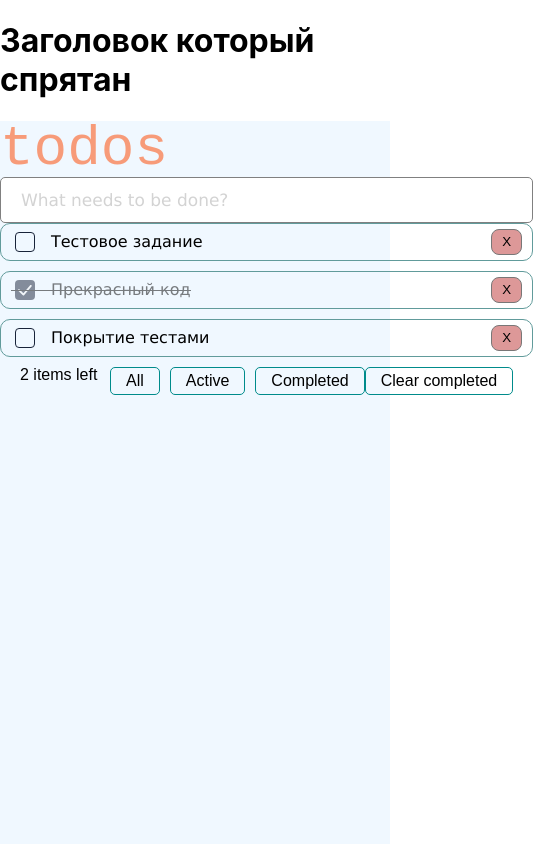
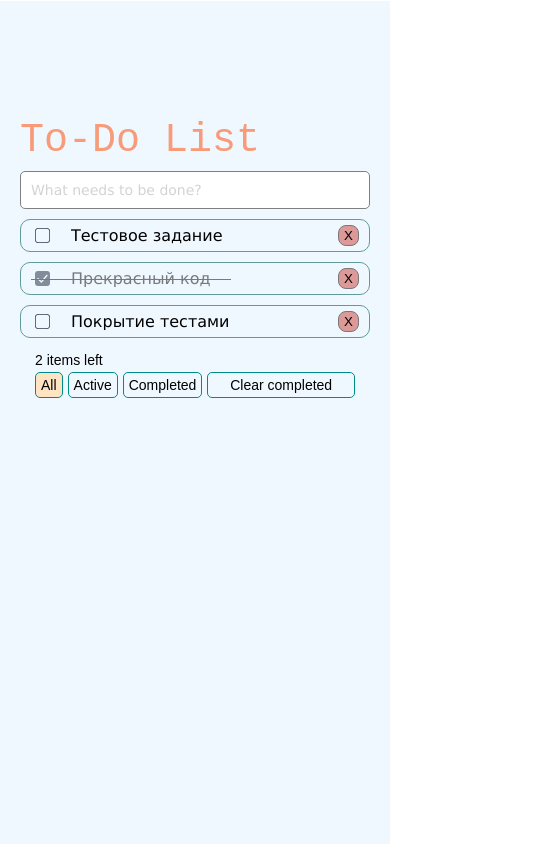
Before and after one commit to LSD237/to-do-app, a React (Create React App) app: page / in a window 390 px wide. Shown: the whole page, 533 px wide, since content can reach past the window. Built offline with nearby package versions, Linux system fonts and the light colour scheme.

Commit message:
feat: add media-queries

```diff
--- a/src/components/App/App.module.css
+++ b/src/components/App/App.module.css
@@ -2,6 +2,14 @@
   display: flex;
   flex-direction: column;
   min-height: 100vh;
+}
+
+.header__hiddenTitle {
+  margin: 0;
+  width: 1px;
+  height: 1px;
+  overflow: hidden;
+  clip: rect(0 0 0 0);
 }
 
 .content {
@@ -11,5 +19,22 @@
 }
 
 .todoSection {
+  box-sizing: border-box;
+  padding: 120px 0 0 0;
   width: 100%;
+  display: flex;
+  justify-items: center;
 }
+
+.todoWidget {
+  box-sizing: border-box;
+  padding: 0 50px;
+  margin: 0 auto;
+  max-width: 800px;
+}
+
+@media screen and (max-width: 650px) {
+  .todoWidget {
+    padding: 0 20px;
+  }
+}
--- a/src/components/App/App.tsx
+++ b/src/components/App/App.tsx
@@ -5,11 +5,11 @@ function App() {
   return (
     <div className={styles.app}>
       <header className={styles.header}>
-        <h1>Заголовок который спрятан</h1>
+        <h1 className={styles.header__hiddenTitle}>Приложение "Список дел"</h1>
       </header>
       <div className={styles.content}>
         <section aria-label='Список дел' className={styles.todoSection}>
-          <ToDoWidget label='todos' className={styles.todoWidget} />
+          <ToDoWidget label='To-Do List' className={styles.todoWidget} />
         </section>
       </div>
     </div>
--- a/src/components/ToDoWidget/ToDoWidget.module.css
+++ b/src/components/ToDoWidget/ToDoWidget.module.css
@@ -2,9 +2,11 @@
   display: flex;
   flex-direction: column;
   width: 100%;
+  gap: 10px 0;
 }
 
 .label {
+  word-wrap: break-word;
   font-family: 'Courier New', Courier, monospace;
   font-weight: 300;
   font-style: normal;
@@ -13,3 +15,9 @@
   margin: 0;
   color: rgb(247, 155, 121);
 }
+
+@media screen and (max-width: 650px) {
+  .label {
+    font-size: 2.5rem;
+  }
+}
--- a/src/components/ToDoWidget/ToDoWidget.tsx
+++ b/src/components/ToDoWidget/ToDoWidget.tsx
@@ -46,7 +46,7 @@ const ToDoWidget: FC<IToDoWidgetProps> = ({ label, className, ...props }) => {
       <h2 className={styles.label}>{label}</h2>
       <ToDoForm setToDo={setTodos} />
       <ToDoList todos={todos} changeHandler={handleChangeItemState} removeHandler={handleRemoveItem} filter={filter} />
-      <ToDoControlPanel clearHandler={handleClearCompleted} filterHandler={handleSetFilter} counter={counter}/>
+      <ToDoControlPanel clearHandler={handleClearCompleted} filterHandler={handleSetFilter} counter={counter} activeFilter={filter}/>
     </div>
   );
 };
--- a/src/components/ToDoWidget/components/ToDoControlPanel/ToDoControlPanel.module.css
+++ b/src/components/ToDoWidget/components/ToDoControlPanel/ToDoControlPanel.module.css
@@ -44,6 +44,10 @@
   transition: background-color .3s linear;
 }
 
+.panel__btn_active {
+  background-color: #ffe4c4;
+}
+
 .panel__btn:hover {
   background-color: #ffe4c4;
 }
@@ -51,3 +55,33 @@
 .panel__btn:active {
   transform: scale(0.985);
 }
+
+@media screen and (max-width: 650px) {
+  .panel {
+    grid-template-columns: 70px max-content max-content;
+  }
+
+  .panel__btnWrapper {
+    gap: 0 5px;
+  }
+
+  .panel__btn {
+    padding: 5px;
+    font-size: 0.875rem;
+  }
+
+  .panel__counter {
+    font-size: 0.875rem;
+  }
+}
+
+@media screen and (max-width: 450px) {
+  .panel {
+  grid-template-areas:
+  'counter counter'
+  'filters remove';
+  grid-template-columns: 1fr 1fr;
+  gap: 5px 5px;
+  padding: 5px 15px;
+  }
+}
--- a/src/components/ToDoWidget/components/ToDoControlPanel/ToDoControlPanel.props.ts
+++ b/src/components/ToDoWidget/components/ToDoControlPanel/ToDoControlPanel.props.ts
@@ -3,6 +3,7 @@ import { DetailedHTMLProps, HTMLAttributes } from 'react';
 
 export interface IToDoControlPanelProps extends DetailedHTMLProps<HTMLAttributes<HTMLDivElement>, HTMLDivElement> {
   counter: number;
+  activeFilter: ToDoFilters;
   clearHandler: () => void;
   filterHandler: (filter: ToDoFilters) => void;
 }
--- a/src/components/ToDoWidget/components/ToDoControlPanel/ToDoControlPanel.tsx
+++ b/src/components/ToDoWidget/components/ToDoControlPanel/ToDoControlPanel.tsx
@@ -4,17 +4,33 @@ import styles from './ToDoControlPanel.module.css';
 import { IToDoControlPanelProps } from './ToDoControlPanel.props';
 import { ToDoFilters } from '../../../../utils/types';
 
-const ToDoControlPanel: FC<IToDoControlPanelProps> = ({ filterHandler, counter, clearHandler, className, ...props }) => (
+const ToDoControlPanel: FC<IToDoControlPanelProps> = ({
+  filterHandler,
+  activeFilter,
+  counter,
+  clearHandler,
+  className,
+  ...props
+}) => (
   <div className={cx(styles.panel, className)} {...props}>
     <span className={styles.panel__counter}>{counter} items left</span>
     <div className={styles.panel__btnWrapper}>
-      <button className={styles.panel__btn} onClick={() => filterHandler(ToDoFilters.All)}>
+      <button
+        className={cx(styles.panel__btn, { [styles.panel__btn_active]: activeFilter === ToDoFilters.All })}
+        onClick={() => filterHandler(ToDoFilters.All)}
+      >
         All
       </button>
-      <button className={styles.panel__btn} onClick={() => filterHandler(ToDoFilters.Active)}>
+      <button
+        className={cx(styles.panel__btn, { [styles.panel__btn_active]: activeFilter === ToDoFilters.Active })}
+        onClick={() => filterHandler(ToDoFilters.Active)}
+      >
         Active
       </button>
-      <button className={styles.panel__btn} onClick={() => filterHandler(ToDoFilters.Completed)}>
+      <button
+        className={cx(styles.panel__btn, { [styles.panel__btn_active]: activeFilter === ToDoFilters.Completed })}
+        onClick={() => filterHandler(ToDoFilters.Completed)}
+      >
         Completed
       </button>
     </div>
--- a/src/components/ToDoWidget/components/ToDoForm/ToDoForm.module.css
+++ b/src/components/ToDoWidget/components/ToDoForm/ToDoForm.module.css
@@ -6,7 +6,7 @@
 .input {
   box-sizing: border-box;
 	width: 100%;
-	padding: 12px 20px;
+	padding: 12px 55px 12px 20px;
   font-family: Verdana, Geneva, Tahoma, sans-serif;
   font-size: 1.125rem;
   line-height: 1;
@@ -57,5 +57,16 @@
 }
 
 .button:hover {
-  background-color: lightgray;
+  background-color: rgba(211, 211, 211, 0.432);
 }
+
+@media screen and (max-width: 650px) {
+  .input {
+    padding: 10px 40px 10px 10px;
+    font-size: 0.875rem;
+  }
+
+  .button {
+    padding: 10px 15px;
+  }
+}
--- a/src/components/ToDoWidget/components/ToDoItem/ToDoItem.module.css
+++ b/src/components/ToDoWidget/components/ToDoItem/ToDoItem.module.css
@@ -8,17 +8,25 @@
 
 .item__inputLabel {
   display: grid;
+  grid-template-columns: 20px auto;
   align-items: center;
-	max-width: max-content;
-	cursor: pointer;
-	grid-template-columns: 20px auto;
+  box-sizing: border-box;
+  padding: 0 20px 0 0;
+  max-width: fit-content;
   gap: 0 20px;
   margin: 0;
+}
+
+.item__text {
   text-align: left;
   color: #000;
   font-family: Verdana, Geneva, Tahoma, sans-serif;
   font-size: 1rem;
   line-height: 1;
+  text-overflow: ellipsis;
+  white-space: nowrap;
+  overflow: hidden;
+  cursor: pointer;
 }
 
 .item__inputLabel_checked {
@@ -42,7 +50,7 @@
   padding: 0;
   cursor: pointer;
   border-color: transparent;
-	background-image: url("../../../../images/icons/checkbox.svg");
+  background-image: url('../../../../images/icons/checkbox.svg');
   background-repeat: no-repeat;
   background-position: center;
   background-size: contain;
@@ -50,7 +58,7 @@
 }
 
 .item__input:checked {
-	background-image: url("../../../../images/icons/checkbox-checked.svg");
+  background-image: url('../../../../images/icons/checkbox-checked.svg');
 }
 
 .item__button {
@@ -70,3 +78,18 @@
 .item__button:active {
   transform: scale(0.985);
 }
+
+@media screen and (max-width: 650px) {
+  .item__input {
+    width: 15px;
+    height: 15px;
+  }
+
+  .item__inputLabel {
+    font-size: 0.875rem;
+  }
+
+  .item__button {
+    padding: 0 5px;
+  }
+}
--- a/src/components/ToDoWidget/components/ToDoItem/ToDoItem.tsx
+++ b/src/components/ToDoWidget/components/ToDoItem/ToDoItem.tsx
@@ -19,7 +19,7 @@ const ToDoItem: FC<IToDoItemProps> = ({ itemData, removeHandler, changeHandler,
         name={itemData.label}
         id={itemData.id}
       />
-      {itemData.label}
+      <span className={styles.item__text}>{itemData.label}</span>
     </label>
     <button type='button' className={styles.item__button} onClick={() => removeHandler(itemData.id)}>
       X
```
Lines whose indentation alone changed are shown as unchanged.
